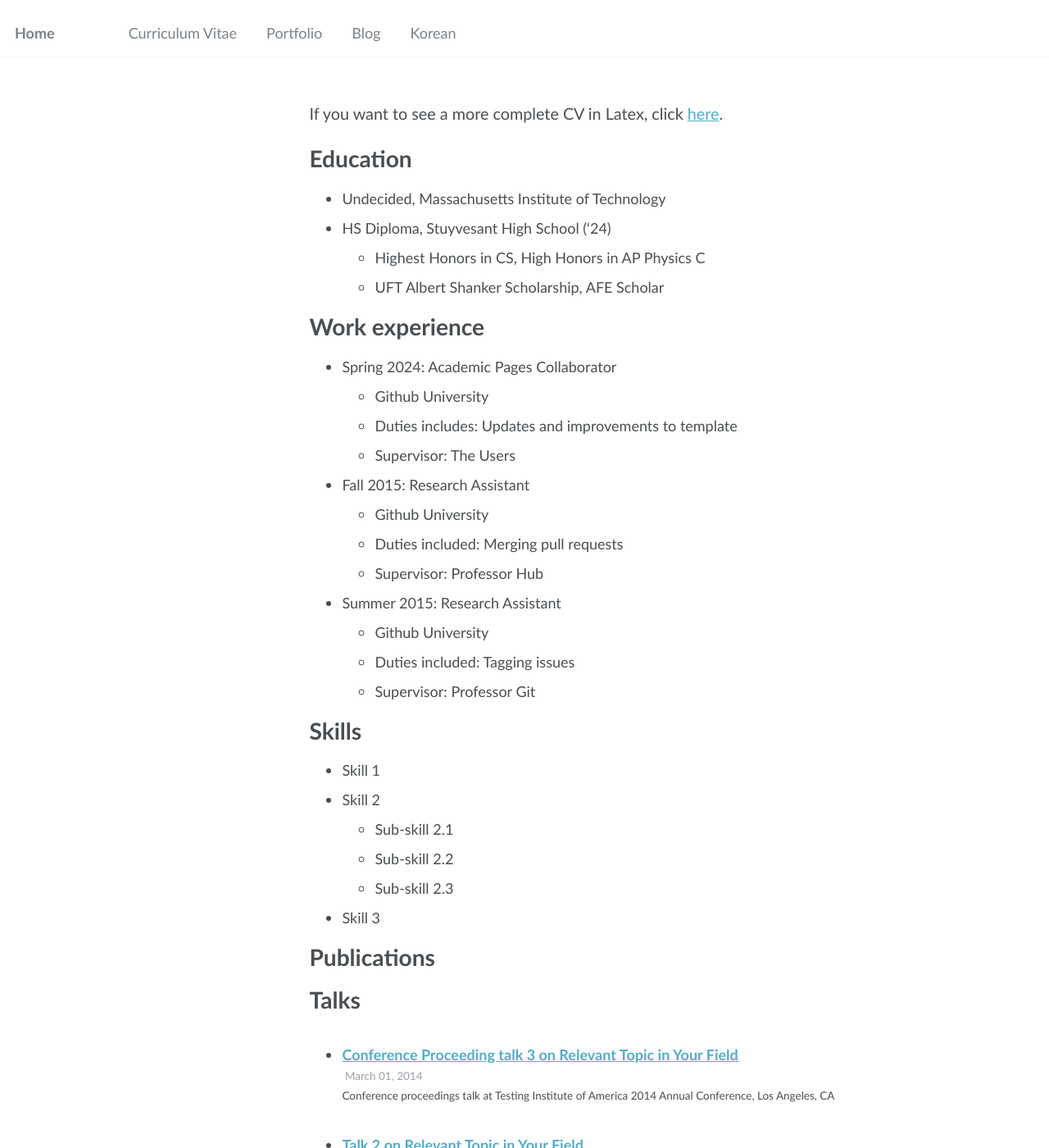
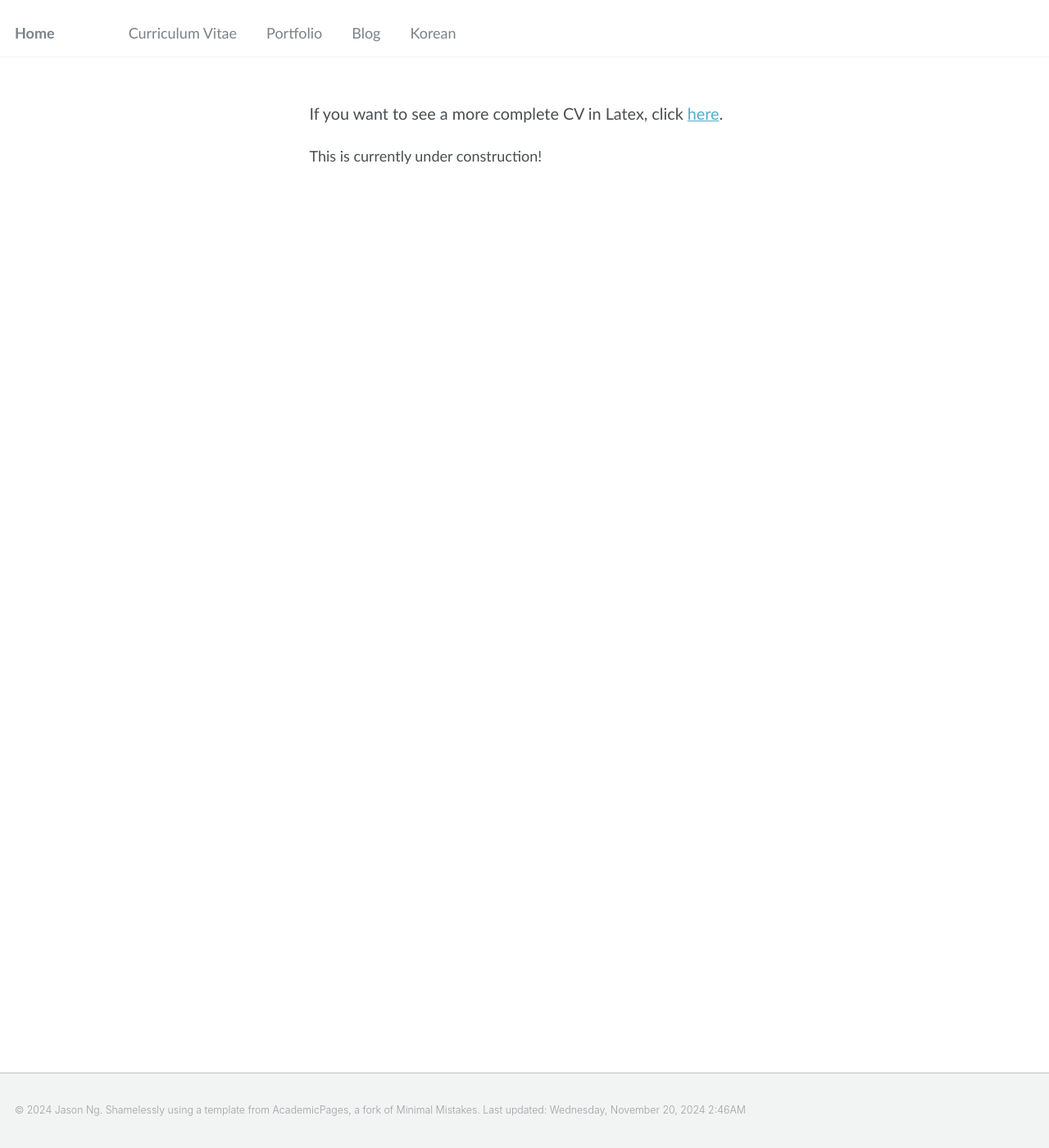
Before and after one commit to JasxnNg/jasxnng.github.io, a Jekyll site: the page built from _pages/cv.md, in a window 1280 px wide and 1400 px high. Shown: the whole window at 82% size. Built offline with Jekyll 4.4.1, drawn with Linux system fonts in a browser that asks for light colours; some of the changed text lies outside the part shown.

Commit message:
update cv

```diff
--- a/_includes/masthead.html
+++ b/_includes/masthead.html
@@ -6,14 +6,14 @@
       <nav id="site-nav" class="greedy-nav">
         <button><div class="navicon"></div></button>
         <ul class="visible-links">
-          <li class="masthead__menu-item masthead__menu-item--lg"><a class="penis" href="{{ base_path }}/">{{ site.title }}</a></li>
+          <li class="masthead__menu-item masthead__menu-item--lg"><a class="pargs" href="{{ base_path }}/">{{ site.title }}</a></li>
           {% for link in site.data.navigation.main %}
             {% if link.url contains 'http' %}
               {% assign domain = '' %}
               {% else %}
               {% assign domain = base_path %}
             {% endif %}
-            <li class="masthead__menu-item"><a class="penis" href="{{ domain }}{{ link.url }}">{{ link.title }}</a></li>
+            <li class="masthead__menu-item"><a class="pargs" href="{{ domain }}{{ link.url }}">{{ link.title }}</a></li>
           {% endfor %}
         </ul>
         <ul class="hidden-links hidden"></ul>
--- a/_pages/cv.md
+++ b/_pages/cv.md
@@ -7,62 +7,8 @@ redirect_from:
 ---
 {% include base_path %}
 
-<!-- <embed src="https://yufeizhao.com/cv.pdf" width="700" height="375"
- type="application/pdf"> -->
+
 
 <span style ="font-size:1.1em">If you want to see a more complete CV in Latex, click <a href="" target="_blank">here</a>.</span>
 
-Education
-======
-* Undecided, Massachusetts Institute of Technology
-* HS Diploma, Stuyvesant High School ('24)
-  * Highest Honors in CS, High Honors in AP Physics C
-  * UFT Albert Shanker Scholarship, AFE Scholar
-
-Work experience
-======
-* Spring 2024: Academic Pages Collaborator
-  * Github University
-  * Duties includes: Updates and improvements to template
-  * Supervisor: The Users
-
-* Fall 2015: Research Assistant
-  * Github University
-  * Duties included: Merging pull requests
-  * Supervisor: Professor Hub
-
-* Summer 2015: Research Assistant
-  * Github University
-  * Duties included: Tagging issues
-  * Supervisor: Professor Git
-
-Skills
-======
-* Skill 1
-* Skill 2
-  * Sub-skill 2.1
-  * Sub-skill 2.2
-  * Sub-skill 2.3
-* Skill 3
-
-Publications
-======
-  <ul>{% for post in site.publications reversed %}
-    {% include archive-single-cv.html %}
-  {% endfor %}</ul>
-
-Talks
-======
-  <ul>{% for post in site.talks reversed %}
-    {% include archive-single-talk-cv.html  %}
-  {% endfor %}</ul>
-
-Teaching
-======
-  <ul>{% for post in site.teaching reversed %}
-    {% include archive-single-cv.html %}
-  {% endfor %}</ul>
-
-Service and leadership
-======
-* Currently signed in to 43 different slack teams
+This is currently under construction!
--- a/_sass/_masthead.scss
+++ b/_sass/_masthead.scss
@@ -59,6 +59,6 @@
     font-weight: 700;
   }
 }
-.penis {
+.pargs {
   font-family:'Gill Sans', 'Gill Sans MT', Calibri, 'Trebuchet MS', sans-serif
 }
```
